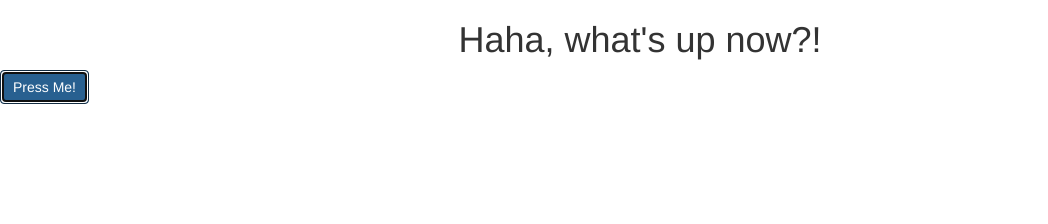
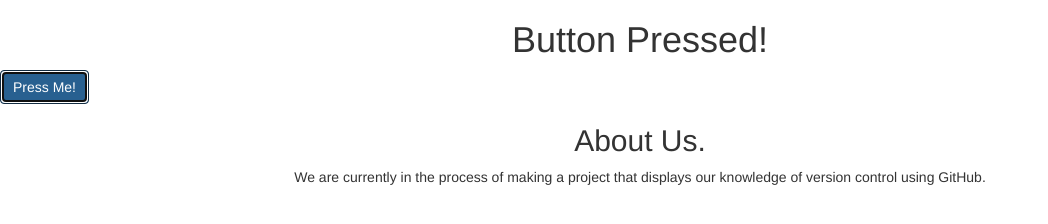
Before and after one commit to mattwmarra/CSE455Lab, a plain HTML site: page index.html in a window 1280 px wide. Both pictures are taken after a click on the button "Press Me!". Shown: the whole page, without its empty margins (0-1048 px from the left). Drawn offline with nearby package versions, Linux system fonts and the light colour scheme.

Commit message:
Added a P
A brief paragraph and heading explaining who we are and what we’re
doing.

```diff
--- a/index.html
+++ b/index.html
@@ -18,10 +18,15 @@
 </header>
 
 <button type="button" class="btn btn-primary" onclick="dothing()">Press Me!</button>
+
+<h2 class="text-center">About Us.</h2>
+<p class = "text-center">
+	We are currently in the process of making a project that displays our knowledge of version control using GitHub.
+</p>
 </body>
 <script type="text/javascript">
 	function dothing(){
-		document.getElementById("title").innerHTML = "Haha, what's up now?!";
+		document.getElementById("title").innerHTML = "Button Pressed!";
 		return;
 	}
 </script>
```
